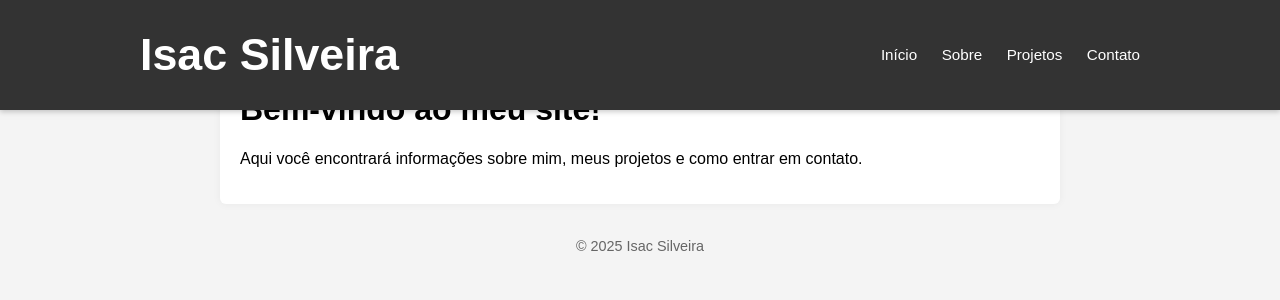
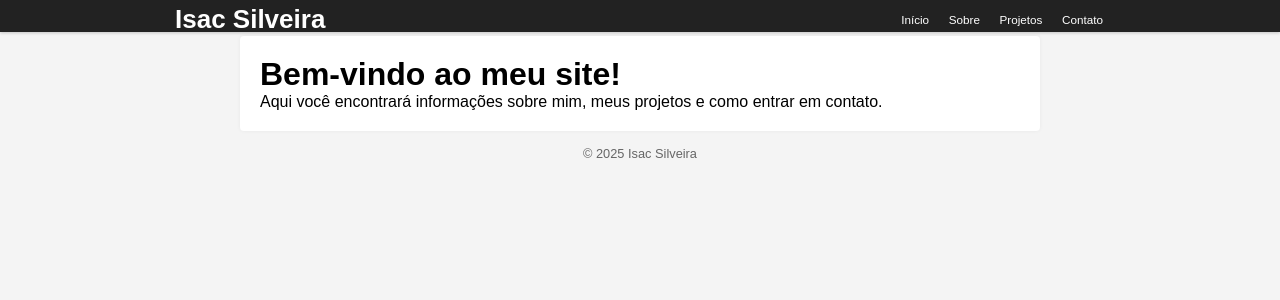
Before and after one commit to isacsilveira/isacsilveira.github.io, a Jekyll site: the page built from index.md, in a window 1280 px wide. Shown: the top 300 px of the page. Built offline with Jekyll 4.4.1, drawn with Linux system fonts in a browser that asks for light colours.

Commit message:
Update style.css

```diff
--- a/assets/css/style.css
+++ b/assets/css/style.css
@@ -1,28 +1,37 @@
+/* Reset básico */
+* {
+  margin: 0;
+  padding: 0;
+  box-sizing: border-box;
+}
+
 /* Corpo do site */
 body {
   font-family: Arial, sans-serif;
   margin: 0;
-  padding-top: 50px; /* espaço para a navbar mais fina */
+  padding-top: 36px; /* espaço exato para a navbar fina */
   background-color: #f4f4f4;
 }
 
-/* Navbar fixa no topo */
+/* Navbar fininha */
 .navbar {
-  background-color: #333;
+  background-color: #222;
   color: white;
-  padding: 8px 0; /* altura da navbar reduzida */
+  padding: 4px 0; /* altura reduzida ao máximo */
   position: fixed;
   top: 0;
   width: 100%;
-  z-index: 1000;
-  box-shadow: 0 2px 5px rgba(0,0,0,0.2);
+  z-index: 999;
+  box-shadow: 0 1px 3px rgba(0, 0, 0, 0.2);
+  font-size: 13px; /* fonte menor */
+  height: 32px;
 }
 
-/* Container centralizado da navbar */
+/* Container centralizado */
 .container {
-  max-width: 1000px;
+  max-width: 960px;
   margin: 0 auto;
-  padding: 0 20px;
+  padding: 0 15px;
   display: flex;
   justify-content: space-between;
   align-items: center;
@@ -32,19 +41,20 @@ body {
 .site-title a {
   color: white;
   text-decoration: none;
-  font-size: 1.4em;
+  font-size: 1em;
   font-weight: bold;
-  margin: 0;
+  line-height: 1;
 }
 
-/* Links do menu */
+/* Menu de navegação */
 .menu a {
   color: white;
-  margin-left: 20px;
+  margin-left: 12px;
   text-decoration: none;
-  font-weight: 500;
-  font-size: 0.95em;
-  transition: color 0.3s;
+  font-weight: normal;
+  font-size: 0.9em;
+  line-height: 1;
+  padding: 2px;
 }
 
 .menu a:hover {
@@ -57,14 +67,14 @@ body {
   margin: auto;
   padding: 20px;
   background-color: white;
-  border-radius: 6px;
-  box-shadow: 0 0 8px rgba(0,0,0,0.05);
+  border-radius: 4px;
+  box-shadow: 0 0 4px rgba(0,0,0,0.05);
 }
 
 /* Rodapé */
 .footer {
   text-align: center;
-  padding: 20px;
-  font-size: 0.9em;
+  padding: 15px;
+  font-size: 0.8em;
   color: #666;
 }
```
